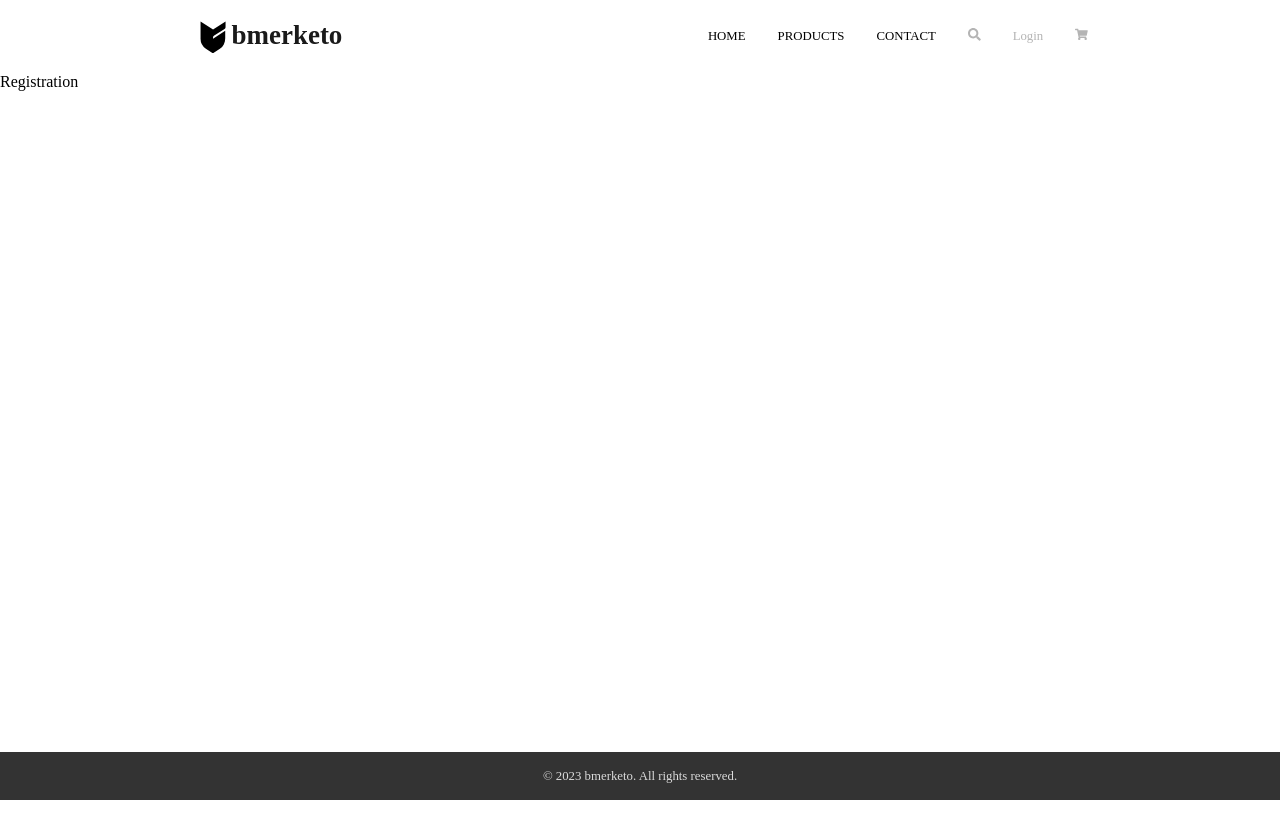
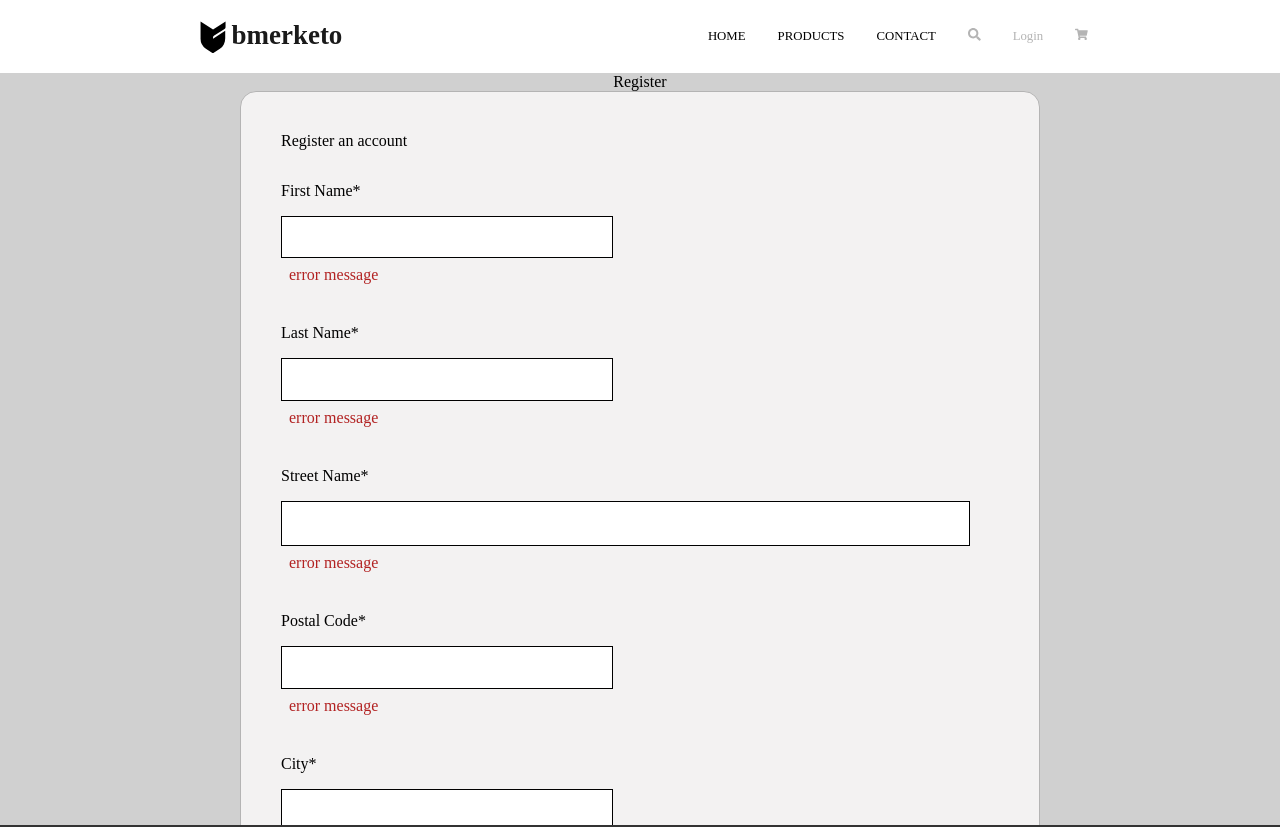
Before and after one commit to c4trisk/gruppuppgift-ehandel, a React (Vite) app: page /registration in a window 1280 px wide. Shown: the top 827 px of the page. Before the commit the page ends 800 px from the top, so only its background shows below. Built offline with nearby package versions, Linux system fonts and the light colour scheme.

Commit message:
reg-forms

```diff
--- a/src/components/Form.jsx
+++ b/src/components/Form.jsx
@@ -1,12 +1,19 @@
 import React from 'react'
 import FormInput from './FormInput'
+import { useState } from 'react'
+// import { Link } from 'react-router-dom'
 
 const Form = () => {
   return (
     <form noValidate>
-    <FormInput id="email"
+    <FormInput
+    id="email"
     type="email"
     label="email"/>
+    <FormInput
+    id="password"
+    type="password"
+    label="password"/>
     <input type="checkbox" id='checkbox'/>
     <label className='checkbox-label' htmlFor="checkbox">please keep me logged in</label>
     <button className='login-btn'>Submit</button>
--- a/src/components/FormInput.jsx
+++ b/src/components/FormInput.jsx
@@ -1,10 +1,11 @@
 import React from 'react'
+import { Link } from 'react-router-dom'
 
-const FormInput = () => {
+const FormInput = ({ label, ...rest}) => {
   return (
     <div className="form-group">
-    <label className='form-label' htmlFor="email">Email*</label>
-    <input type="text" className='form-control' id='email' />
+    <label className='form-label reg-label' htmlFor={rest.id}>{ label }*</label>
+    <input className='form-control reg-control' {...rest}/>
     <p className='error'>error message</p>
     </div>
   )
--- /dev/null
+++ b/src/components/RegForm.jsx
@@ -0,0 +1,58 @@
+import React from 'react'
+import FormInput from './FormInput'
+
+const RegForm = () => {
+  return (
+    <form noValidate>
+    <FormInput
+    id="firstName"
+    type="text"
+    label="First Name"/>
+    <FormInput
+    id="lastName"
+    type="text"
+    label="Last Name"/>
+    <FormInput
+    id="street"
+    type="text"
+    label="Street Name"/>
+    <FormInput
+    id="postalcode"
+    type="number"
+    label="Postal Code"/>
+    <FormInput
+    id="city"
+    type="text"
+    label="City"/>
+    <FormInput
+    id="mobile"
+    type="number"
+    label="Mobile"/>
+    <FormInput
+    id="company"
+    type="text"
+    label="Company"/>
+    <FormInput
+    id="email"
+    type="email"
+    label="email adress"/>
+    <FormInput
+    id="password"
+    type="password"
+    label="password"/>
+    <FormInput
+    id="confirm-pswrd"
+    type="password"
+    label="confirm-pswrd"/>
+    <FormInput
+    id="profile-img"
+    type="text"
+    label="Profile-img"/>
+    <input type="checkbox" id='checkbox'/>
+    <label className='checkbox-label' htmlFor="checkbox">i have read and accept terms and agreements</label>
+    <button className='login-btn'>Submit</button>
+    </form>
+  )
+}
+
+export default RegForm
--- a/src/index.css
+++ b/src/index.css
@@ -469,6 +469,79 @@ margin-top: 30px;
     display: block;
 }
 
+/* -------Registration------------- */
+
+.reg-wrapper{
+    height: 100vh;
+    background-color: #d0d0d0;
+    display: grid;
+    place-items: center;
+}
+.reg-card {
+    background-color: #F3F2F2;
+    border: 1px solid #b4b4b4;
+    border-radius: 1rem;
+    width: 800px;
+    padding: 2.5rem;
+}
+
+.form-group {
+    margin-bottom: 2rem;
+    display: inline-flex;
+    flex-direction: column;
+    flex-wrap: nowrap;
+    justify-content: space-evenly;
+    align-items: flex-start;
+    /* margin: 0em 4em; */
+
+}
+
+.reg-headline {
+    padding-bottom: 2em;
+}
+
+.reg-control,
+.reg-label {
+    /* width: 50%; */
+    /* display: inline-block; */
+    display:flex;
+
+}
+
+#firstName,
+#lastName,
+#company,
+#postalcode,
+#city,
+#mobile{
+    width: 90%;
+    padding: 0.7em 5rem;
+}
+
+#email,
+#password,
+#confirm-pswrd,
+#profile-img,
+#street{
+    width: 100%;
+    padding: 0.8em 15rem;
+}
+
+/* .form-label {
+    margin-bottom: 1rem;
+} */
+
+
+
+.error {
+    color: firebrick;
+    font-size: 1rem;
+    font-weight: 500;
+    margin: 0.5em;
+}
+
+
+
 /* -------Footer------------- */
 
 .Footer {
--- a/src/pages/Registration.jsx
+++ b/src/pages/Registration.jsx
@@ -1,8 +1,14 @@
 import React from 'react'
+import RegForm from '../components/RegForm'
 
 const Registration = () => {
   return (
-    <div>Registration</div>
+    <div className='reg-wrapper'>Register
+    <div className='reg-card'>
+    <p className='reg-headline'>Register an account</p>
+      <RegForm />
+    </div>
+    </div>
   )
 }
 
```
